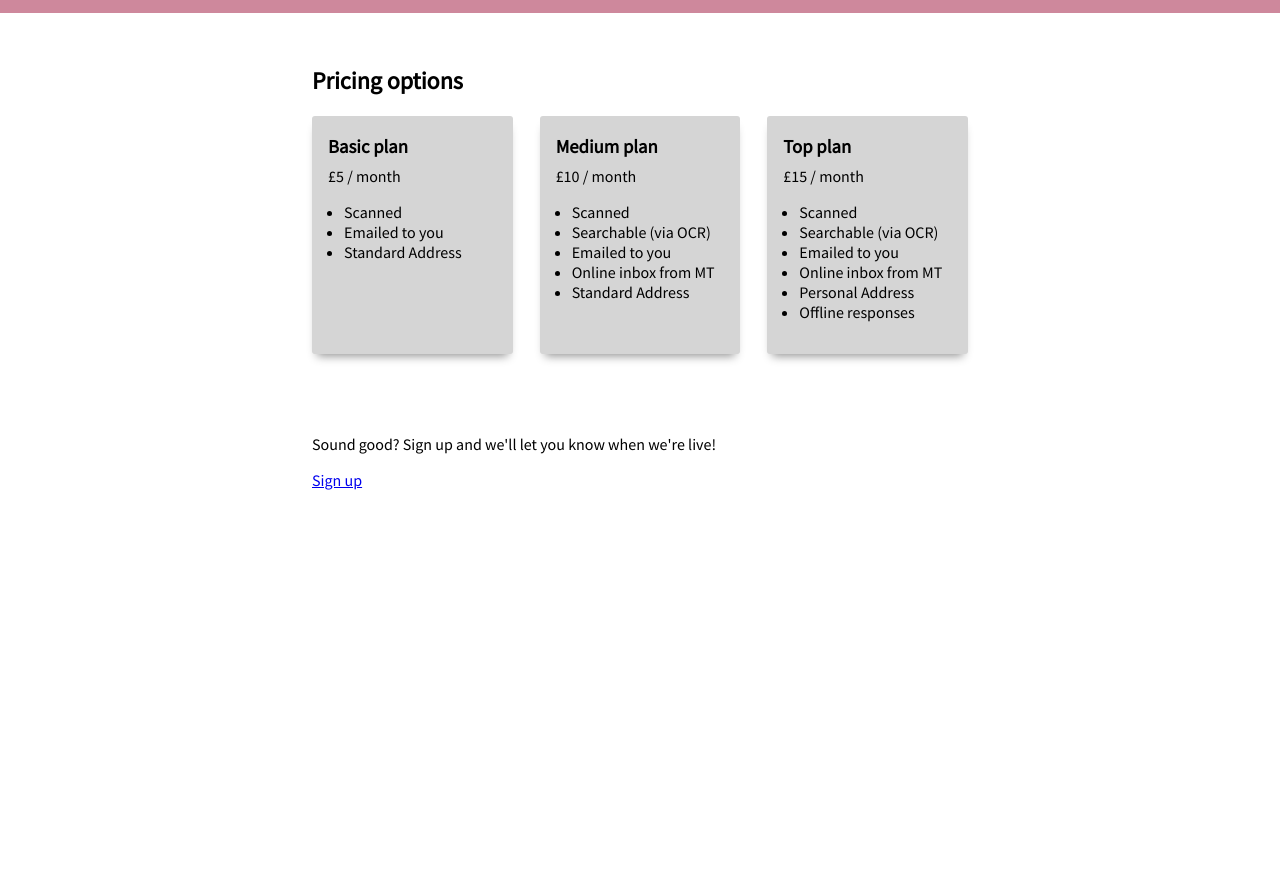
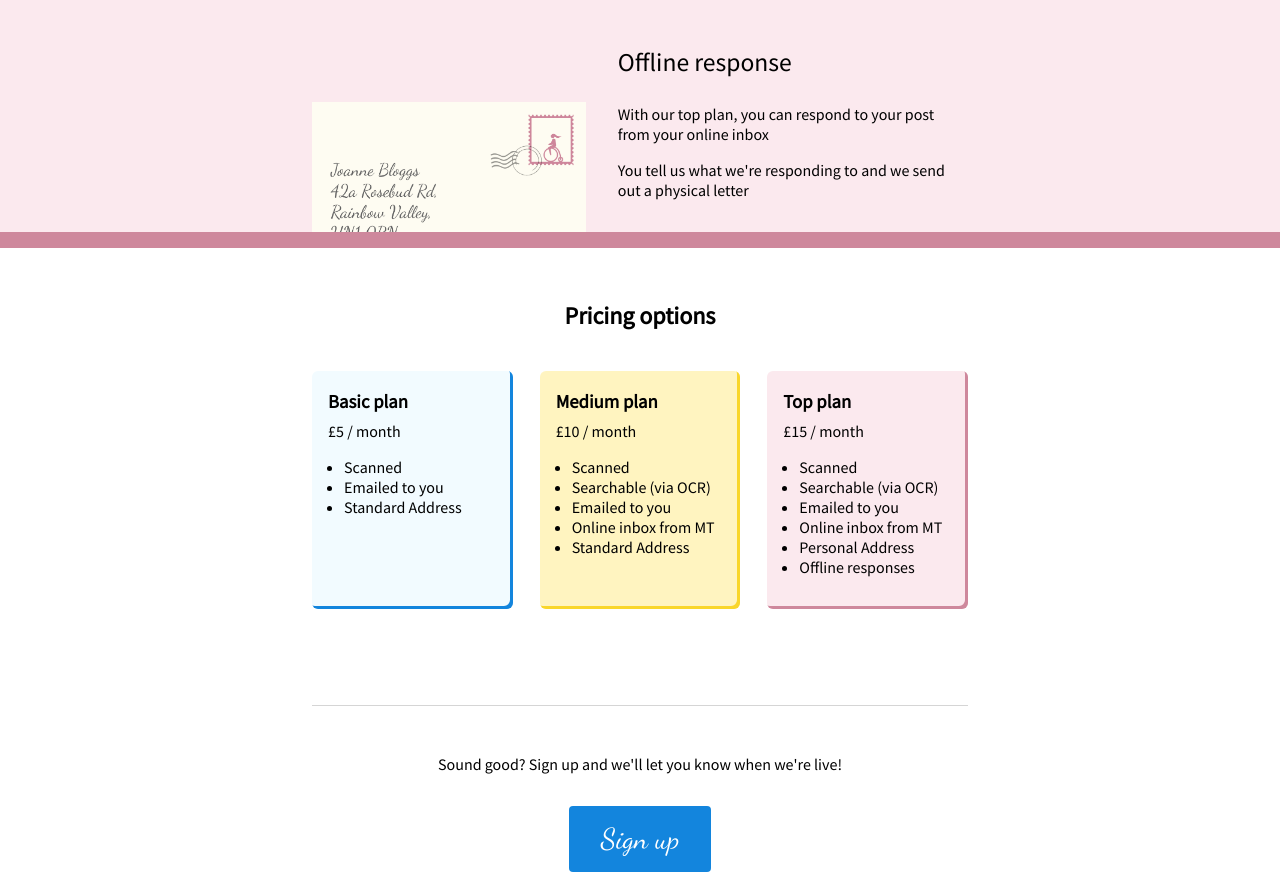
Before and after one commit to JoshHarrington/mail_trail, a website: page index.html in a window 1280 px wide. Shown: the part 1920-2797 px from the top of the page. Before the commit the page ends 2410 px from the top, so only its background shows below. Drawn offline with Linux system fonts and the light colour scheme; a script that the page names is missing.

Commit message:
improve banner styling, add button styling for sign up button

```diff
--- a/index.html
+++ b/index.html
@@ -139,8 +139,9 @@
 
 			<div class="sign-up">
 				<div class="container">
+					<span class="line-separator"></span>
 					<p>Sound good? Sign up and we'll let you know when we're live!</p>
-					<a class="typeform-share button" href="https://joshharrington1.typeform.com/to/Emdw5F" data-mode="popup" target="_blank">Sign up</a>
+					<a class="typeform-share button fancy-text" href="https://joshharrington1.typeform.com/to/Emdw5F" data-mode="popup" target="_blank">Sign up</a>
 				</div>
 			</div>
 
--- a/scss/components/_includes.scss
+++ b/scss/components/_includes.scss
@@ -2,6 +2,7 @@
 @import 'slanty/includes';
 @import 'banner/includes';
 @import 'plans/includes';
+@import 'sign_up/includes';
 @import 'card/includes';
 @import 'logo/logo';
 // @import 'animation/includes';
--- a/scss/components/banner/banner.scss
+++ b/scss/components/banner/banner.scss
@@ -1,11 +1,11 @@
 .banner {
 	min-height: 10em;
-	border-top: 1px solid purple;
+	// border-top: 1px solid purple;
 	border-bottom: 1rem solid purple;
 	margin-top: 2rem;
 	&.grey {
 		background-color: $mt-lightest-grey;
-		border-color: $mt-light-yellow;
+		border-color: $mt-yellow;
 	}
 	&.yellow {
 		background-color: $mt-lightest-yellow;
@@ -51,7 +51,7 @@
 		}
 	}
 	@include mq($from: mobile){
-		padding: 5rem 0 0;
+		padding: 8rem 0 0;
 		&.left-align {
 			.image {
 				margin-right: 2rem;
--- a/scss/components/card/card.scss
+++ b/scss/components/card/card.scss
@@ -16,8 +16,20 @@
 	}
 	background: $mt-light-grey;
 	padding: 1rem;
-	border-radius: 3px;
-	box-shadow: 0px 7px 9px -5px rgba(145,145,145,1);
+	border-radius: 6px;
+	// box-shadow: 0px 7px 9px -5px rgba(145,145,145,.4);
+	&:first-child {
+		box-shadow: inset -3px -3px 0px 0px $mt-blue;
+		background-color: $mt-light-blue;
+	}
+	&:nth-child(2) {
+		box-shadow: inset -3px -3px 0px 0px $mt-yellow;
+		background-color: $mt-light-yellow;
+	}
+	&:nth-child(3) {
+		box-shadow: inset -3px -3px 0px 0px $mt-purple;
+		background-color: $mt-light-purple;
+	}
 	&:not(:last-child) {
 		@include mq($from: tablet) {
 			margin-right: 27px;
--- a/scss/components/plans/plans.scss
+++ b/scss/components/plans/plans.scss
@@ -1,3 +1,7 @@
 .plans {
 	padding: 2rem 0 4rem;
+	h2 {
+		text-align: center;
+		margin-bottom: 2.5rem;
+	}
 }
--- /dev/null
+++ b/scss/components/sign_up/_includes.scss
@@ -0,0 +1 @@
+@import 'sign_up';
--- /dev/null
+++ b/scss/components/sign_up/sign_up.scss
@@ -0,0 +1,22 @@
+.sign-up {
+	text-align: center;
+	padding: 2em 0 6em;
+	.button {
+		font-size: 1.8rem;
+		border-radius: 4px;
+		background-color: $mt-blue;
+		padding: 1rem 2rem;
+		color: white;
+		text-decoration: none;
+		margin-top: 1rem;
+		display: inline-block;
+		box-shadow: inset 0px 0px 0px 0px red;
+	}
+	.line-separator {
+		display: block;
+		height: 1px;
+		background-color: $mt-light-grey;
+		width: 100%;
+		margin-bottom: 3rem;
+	}
+}
```
Also changed, not shown: public/css/main.css.
